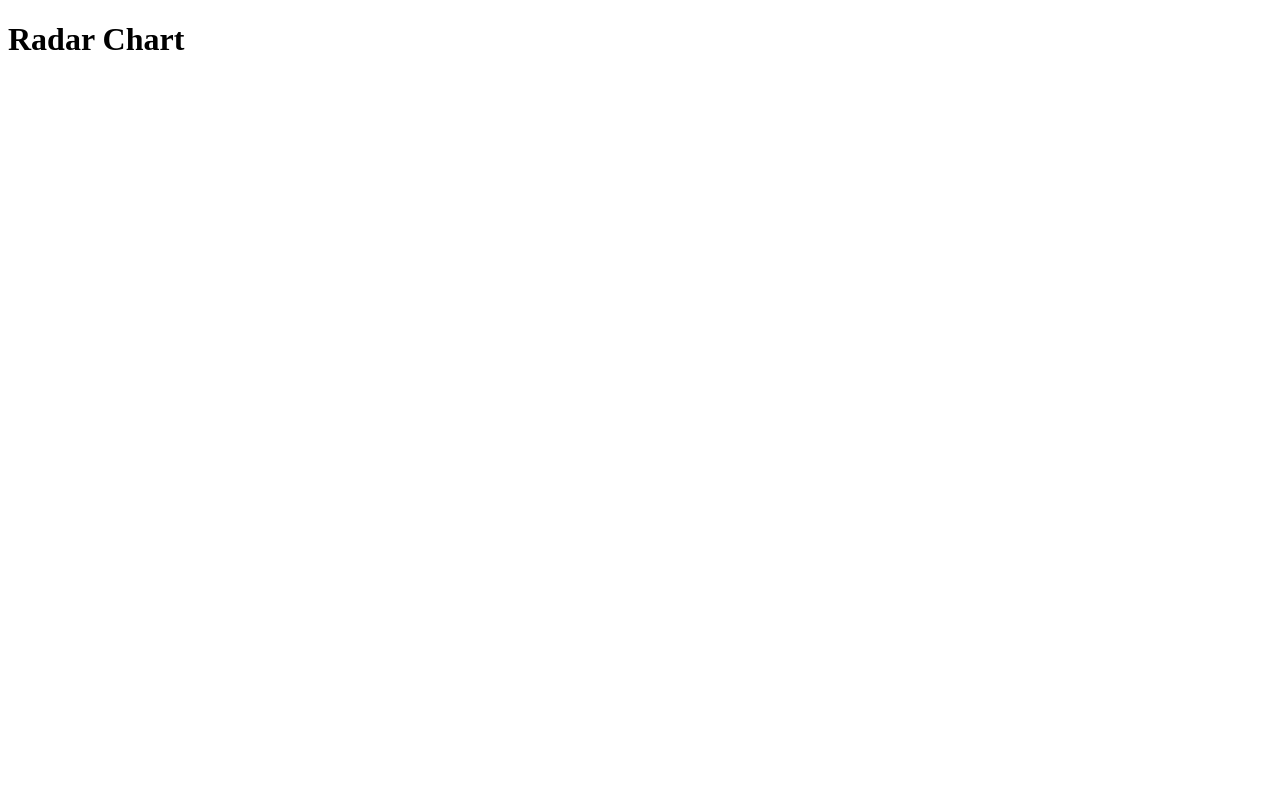
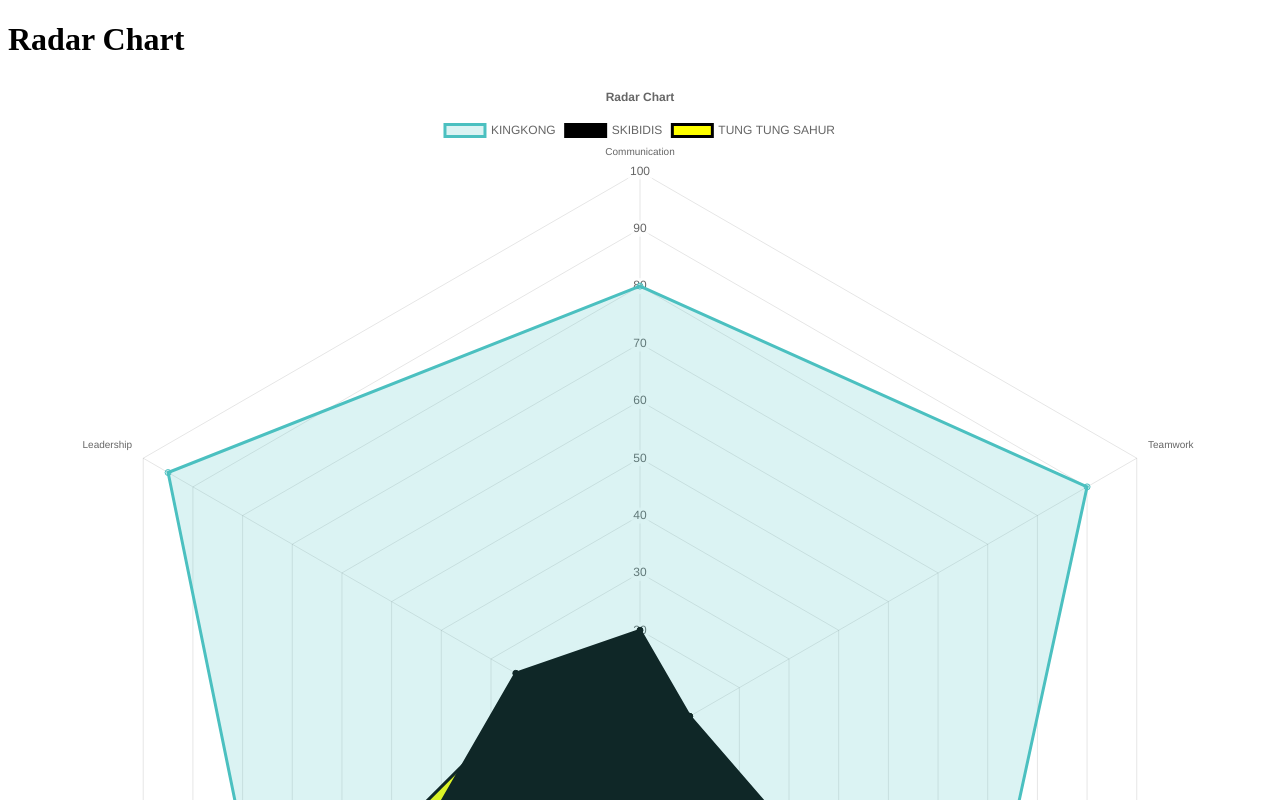
Before and after one commit to Lester-Toribio/IT21A, a plain HTML site: page radarchart .html in a window 1280 px wide. Shown: the top 800 px of the page. Drawn offline with nearby package versions, Linux system fonts and the light colour scheme.

Commit message:
added radardata.json and radar chart

```diff
--- /dev/null
+++ b/radarData.json
@@ -0,0 +1,28 @@
+{
+    "labels":["Communication", "Teamwork", "Problem Solving", "Creativity", "Adaptability", "Leadership"],
+    "datasets":[
+        {
+            "label":"KINGKONG",
+            "data":[80,90,70,85,75,95],
+            "backgroundColor":"rgba(75, 192, 192, 0.2)",
+            "borderColor":"rgba(75, 192, 192, 1)"
+
+        },
+       {
+            "label":"SKIBIDIS",
+            "data":[20,10,30,15,50,25],
+            "backgroundColor":"rgba(0,0,0,1)",
+            "borderColor":"rgba(0, 0,0)"
+
+        },
+            {
+            "label":"TUNG TUNG SAHUR",
+            "data":[1,10,15,70,75,20],
+            "backgroundColor":"rgba(255,255,0,1)",
+            "borderColor":"rgba(0, 0,0)"
+
+        }
+    ]
+
+
+}
--- a/radarchart .html
+++ b/radarchart .html
@@ -3,9 +3,11 @@
 <head>
     <meta charset="UTF-8">
     <meta name="viewport" content="width=device-width, initial-scale=1.0">
-    <title>Linechart</title>
+    <title>Radar Chart</title>
+    <script src="https://cdn.jsdelivr.net/npm/chart.js"></script>
+
 </head>
-<script src="https://cdn.jsdelivr.net/npm/chart.js"></script>
+
 
 <body>
 <h1>Radar Chart</h1>
@@ -16,6 +18,70 @@
 </body>
 
 <script>
+ class radarChart{
+constructor(canvasId,dataUrl){
+    this.canvasId = canvasId;
+    this.dataUrl = dataUrl;
+    this.chart = null;
+  }
+renderChart(data){
+const ctx = document.getElementById(this.canvasId).getContext("2d"); //instance
+//instance
+this.chart = new Chart (ctx,{
+    type:"radar",
+    data: {
+        //labels
+        labels: data.labels,
+        //Datasets
+        datasets: data.datasets
+    },
+options:{
+    responsive:true,
+    plugins: {
+        legend:{
+            position:"top",
+        },
+        title: {
+            display:true,
+            text:"Radar Chart"
+        }
+    },
+    scales:{
+        r:{
+            angleLines:{display:true},
+            suggestedMin:0,
+            suggestedMax:100
+        }
+    }
+}
+
+ });
+}
+async fetchData(){
+    try{
+        const response = await fetch (this.dataUrl);
+        if (!response.ok) throw new Error(`failed to load data: ${response.statusText}`);
+
+        const data = await response.json();
+        return data;
+    } catch (error){
+        console.error ("Error fetching data: ", error);
+        return null;
+    }
+  }
+
+
+  async init(){
+    const data = await this.fetchData();
+    if(data) this.renderChart(data);
+
+  }
+}
+  document.addEventListener("DOMContentLoaded", ()=>{
+    const chart = new radarChart ("radarChart", "radarData.json");
+    chart.init();
+  });
+
 
 </script>
 </html>
```
